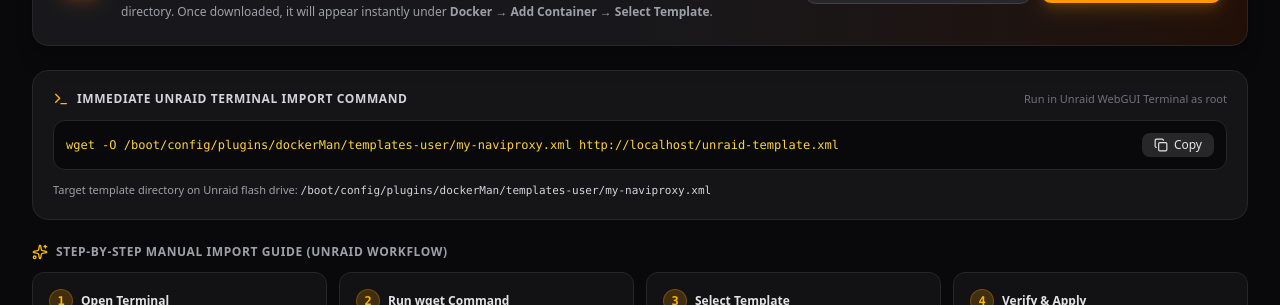
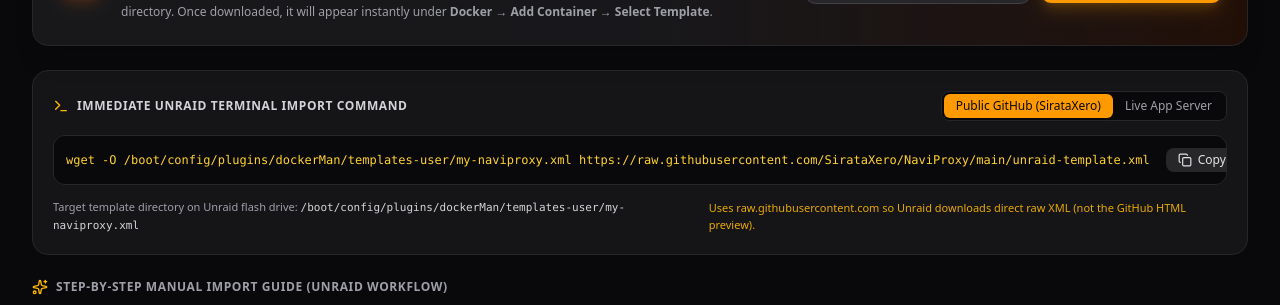
Before and after one commit to SirataXero/NaviProxy, a React (Vite) app: page / in a window 1280 px wide. Both pictures are taken after a click on the button "Unraid Template". Shown: the part 212-517 px from the top of the page. Built offline with nearby package versions, Linux system fonts and the light colour scheme; no server answers.

Commit message:
chore: update Unraid template metadata
Update repository paths, project URLs, and template source links to point to the correct SirataXero/NaviProxy repository. Added source selection logic to the template view component.

```diff
--- a/src/components/UnraidTemplateView.tsx
+++ b/src/components/UnraidTemplateView.tsx
@@ -73,8 +73,12 @@ export const UnraidTemplateView: React.FC = () => {
   <Config Name="Minimum Audio Quality" Target="MIN_QUALITY" Default="HIGH_MP3_320" Description="Minimum audio quality threshold (LOW_MP3_128, MID_MP3_256, HIGH_MP3_320, CD_FLAC_16_44, HIRES_FLAC_24_96, HIRES_FLAC_24_192)" Type="Variable" Display="advanced" Required="false" Mask="false">${minQuality}</Config>
 </Container>`;
 
+  // Template source selection
+  const [sourceMode, setSourceMode] = useState<'github' | 'live'>('github');
+  const githubRawUrl = 'https://raw.githubusercontent.com/SirataXero/NaviProxy/main/unraid-template.xml';
+
   const wgetPath = '/boot/config/plugins/dockerMan/templates-user/my-naviproxy.xml';
-  const downloadUrl = `${originUrl}/unraid-template.xml`;
+  const downloadUrl = sourceMode === 'github' ? githubRawUrl : `${originUrl}/unraid-template.xml`;
   const wgetSelectedCmd = `wget -O ${wgetPath} ${downloadUrl}`;
 
   const copyWget = () => {
@@ -148,15 +152,37 @@ export const UnraidTemplateView: React.FC = () => {
       </div>
 
       {/* Quick wget Command Bar */}
-      <div className="bg-zinc-900/80 border border-zinc-800 rounded-2xl p-5 space-y-3">
-        <div className="flex items-center justify-between">
+      <div className="bg-zinc-900/80 border border-zinc-800 rounded-2xl p-5 space-y-3.5">
+        <div className="flex flex-col sm:flex-row sm:items-center justify-between gap-2">
           <div className="flex items-center space-x-2">
             <Terminal className="w-4 h-4 text-amber-400" />
             <span className="text-xs font-bold uppercase tracking-wider text-zinc-300">
               Immediate Unraid Terminal Import Command
             </span>
           </div>
-          <span className="text-[11px] text-zinc-500">Run in Unraid WebGUI Terminal as root</span>
+
+          <div className="flex items-center bg-zinc-950 p-0.5 rounded-lg border border-zinc-800 text-xs">
+            <button
+              onClick={() => setSourceMode('github')}
+              className={`px-3 py-1 rounded-md font-medium transition-all cursor-pointer ${
+                sourceMode === 'github'
+                  ? 'bg-amber-500 text-zinc-950 font-bold shadow-sm'
+                  : 'text-zinc-400 hover:text-zinc-200'
+              }`}
+            >
+              Public GitHub (SirataXero)
+            </button>
+            <button
+              onClick={() => setSourceMode('live')}
+              className={`px-3 py-1 rounded-md font-medium transition-all cursor-pointer ${
+                sourceMode === 'live'
+                  ? 'bg-amber-500 text-zinc-950 font-bold shadow-sm'
+                  : 'text-zinc-400 hover:text-zinc-200'
+              }`}
+            >
+              Live App Server
+            </button>
+          </div>
         </div>
 
         <div className="flex items-center justify-between bg-zinc-950 border border-zinc-800 rounded-xl p-3 font-mono text-xs text-amber-300 overflow-x-auto">
@@ -170,9 +196,16 @@ export const UnraidTemplateView: React.FC = () => {
           </button>
         </div>
 
-        <p className="text-[11px] text-zinc-400">
-          Target template directory on Unraid flash drive: <code className="text-zinc-300 font-mono">{wgetPath}</code>
-        </p>
+        <div className="flex flex-col sm:flex-row sm:items-center justify-between text-[11px] text-zinc-400 gap-2">
+          <p>
+            Target template directory on Unraid flash drive: <code className="text-zinc-300 font-mono">{wgetPath}</code>
+          </p>
+          {sourceMode === 'github' && (
+            <p className="text-amber-400/90 font-medium">
+              Uses raw.githubusercontent.com so Unraid downloads direct raw XML (not the GitHub HTML preview).
+            </p>
+          )}
+        </div>
       </div>
 
       {/* 4-Step Step-by-Step Tutorial Cards */}
```
Also changed, not shown: 2 other files (tests, documents, lock files or other folders).
